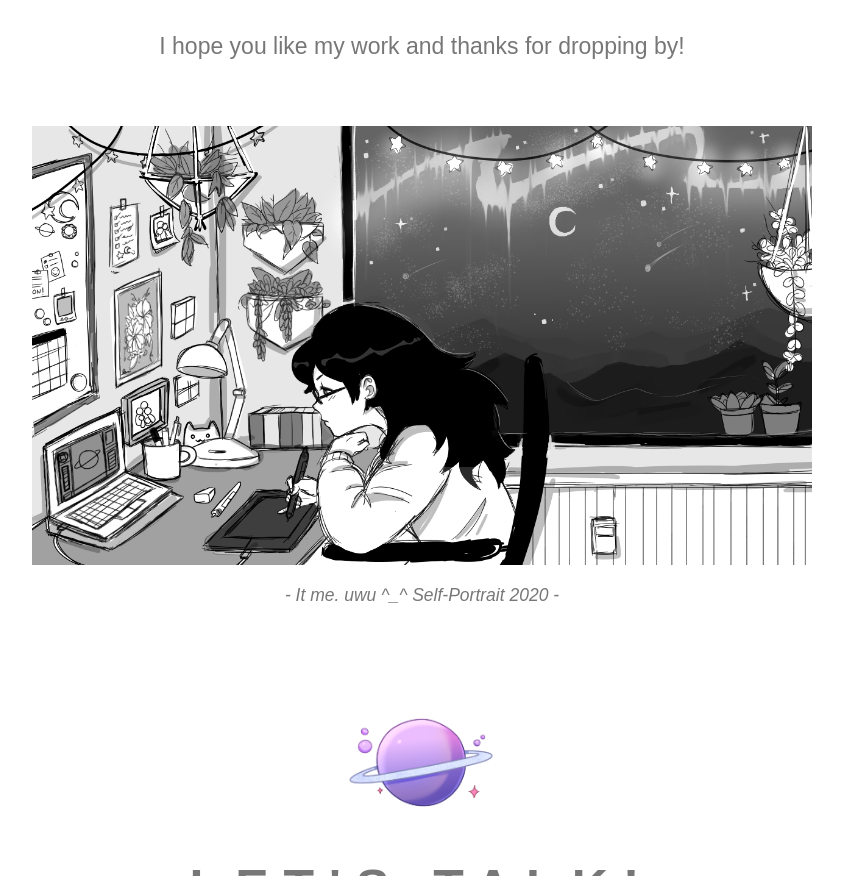
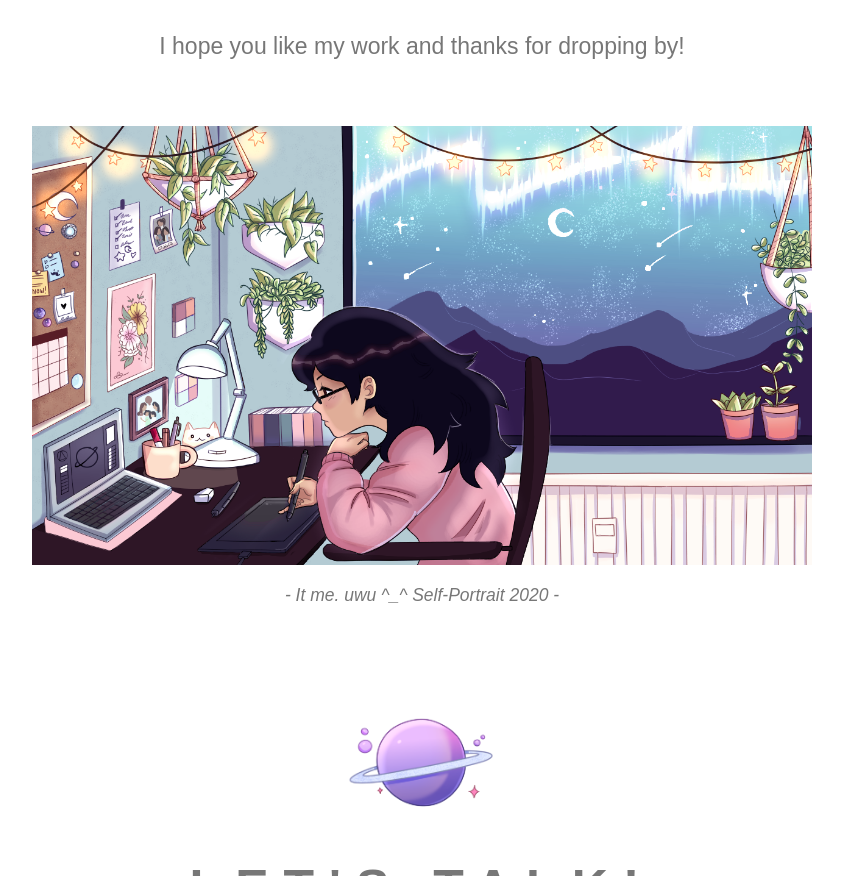
Before and after one commit to beibeiCee/spacesigns, a plain HTML site: page about.html in a window 1280 px wide. Shown: the part 2046-2922 px from the top of the page, without its empty margins (218-1061 px from the left). Drawn offline with nearby package versions, Linux system fonts and the light colour scheme; a web font is replaced by a local one.

Commit message:
Update about.html

```diff
--- a/about.html
+++ b/about.html
@@ -77,7 +77,7 @@
                     I hope you like my work and thanks for dropping by!
                 </p>
 
-                <img class="alex-room" src="img/bruhmoment.png" alt="alexRoom">
+                <img class="alex-room" src="img/self-portrait.png" alt="self-portrait">
                 <h3><em> - It me. uwu ^_^ Self-Portrait 2020 - </em></h3>
 
             </div>
```
